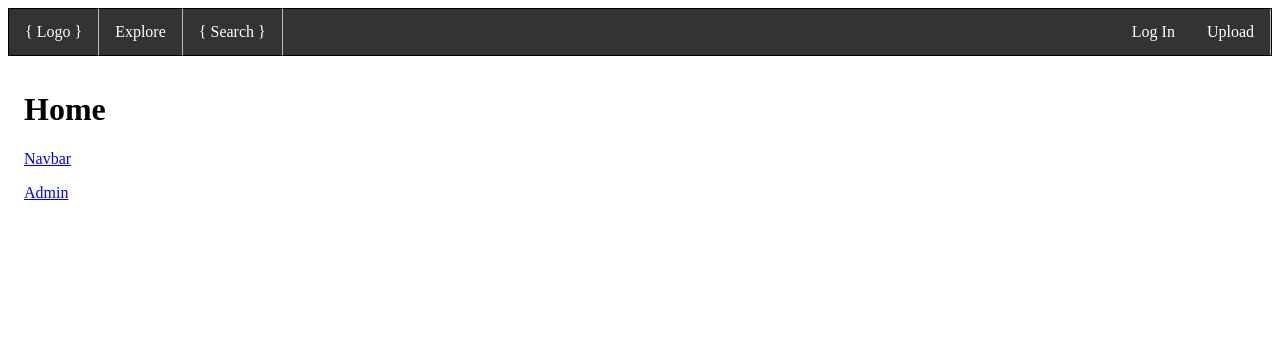
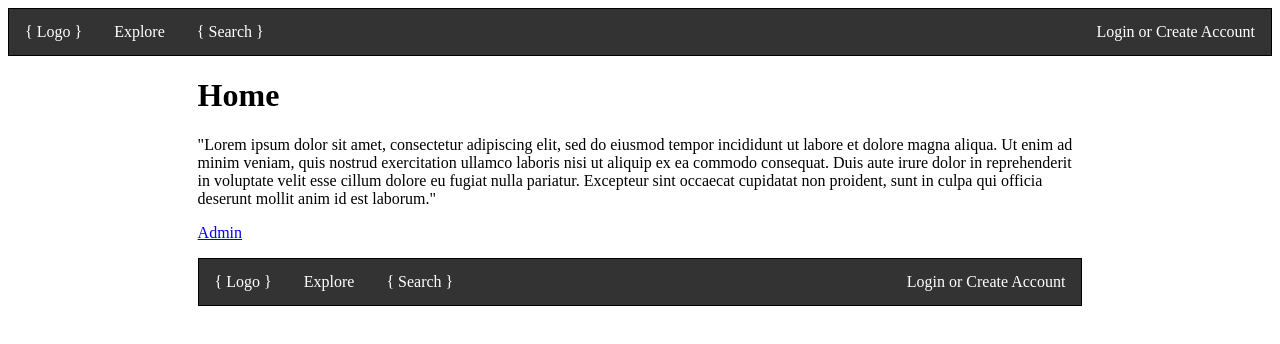
Before and after one commit to James-Wickenden/WebTech, a website: page site/public/index.html in a window 1280 px wide. Drawn offline with Linux system fonts and the light colour scheme.

Commit message:
added links and content

```diff
--- a/site/public/index.html
+++ b/site/public/index.html
@@ -1,21 +1,41 @@
 <!DOCTYPE html>
 <html xmlns="http://www.w3.org/1999/xhtml" lang="en-GB" xml:lang="en-GB">
+
 <head>
-<meta charset="UTF-8"/>
-<title>Home</title>
-<link rel="stylesheet" type="text/css" href="resources/css/style.css"/>
-<script src="resources/scripts/includeHTML.js"></script>
+  <meta charset="UTF-8"/>
+  <title>Home</title>
+
+  <link rel="stylesheet" type="text/css" href="resources/css/style.css"/>
+  <!--
+  <script src="resources/scripts/include_html.js" defer="defer"></script>
+-->
+
 </head>
 
 <body>
-<div include-html="navbar.html"></div>
 
-<div name="content" style="padding:14px 16px">
-<h1>Home</h1>
-<p><a href="https://www.w3schools.com/css/css_navbar.asp">Navbar</a></p>
-<p><a href="admin.html">Admin</a></p>
-</div>
+  <div id="navbar">
+    <ul class="navbar">
+      <li><a href="/">{ Logo }</a></li>
+      <li><a href="#explore">Explore</a></li>
+      <li><a href="#search">{ Search }</a></li>
+      <li style="float:right"><a href="login.html">Login or Create Account</a></li>
+    </ul>
+  </div>
 
-<script> insert_navbar(); </script>
+  <div name="content" style="padding-left:15%; padding-right:15%">
+    <h1>Home</h1>
+    <p>"Lorem ipsum dolor sit amet, consectetur adipiscing elit, sed do eiusmod tempor incididunt ut labore et dolore magna aliqua. Ut enim ad minim veniam, quis nostrud exercitation ullamco laboris nisi ut aliquip ex ea commodo consequat. Duis aute irure dolor in reprehenderit in voluptate velit esse cillum dolore eu fugiat nulla pariatur. Excepteur sint occaecat cupidatat non proident, sunt in culpa qui officia deserunt mollit anim id est laborum."</p>
+    <p><a href="admin.html">Admin</a></p>
+
+    <ul>
+      <li><a href="/">{ Logo }</a></li>
+      <li><a href="#explore">Explore</a></li>
+      <li><a href="#search">{ Search }</a></li>
+      <li style="float:right"><a href="login.html">Login or Create Account</a></li>
+    </ul>
+
+  </div>
+
 </body>
 </html>
--- a/site/public/resources/css/style.css
+++ b/site/public/resources/css/style.css
@@ -1,3 +1,4 @@
+
   ul {
     list-style-type: none;
     margin: 0;
@@ -9,7 +10,7 @@ ul {
 
   li {
     float: left;
-  border-right:1px solid #bbb;
+    /* border-right:1px solid #bbb; */
   }
 
   li:last-child {
--- a/site/public/resources/scripts/includeHTML.js
+++ b/site/public/resources/scripts/include_html.js
@@ -1,4 +1,7 @@
-function insert_navbar() {
+"use strict";
+console.log("starting");
+
+function includeHTML() {
   var z, i, elmnt, file, xhttp;
   /*loop through a collection of all HTML elements:*/
   z = document.getElementsByTagName("*");
@@ -14,7 +17,7 @@ function insert_navbar() {
           if (this.status == 200) {elmnt.innerHTML = this.responseText;}
           if (this.status == 404) {elmnt.innerHTML = "Page not found.";}
           /*remove the attribute, and call this function once more:*/
-          elmnt.removeAttribute("w3-include-html");
+          elmnt.removeAttribute("include-html");
           includeHTML();
         }
       }
```
Also changed, not shown: site/public/login.html (+23 -2 lines). Lines whose indentation alone changed are shown as unchanged.
